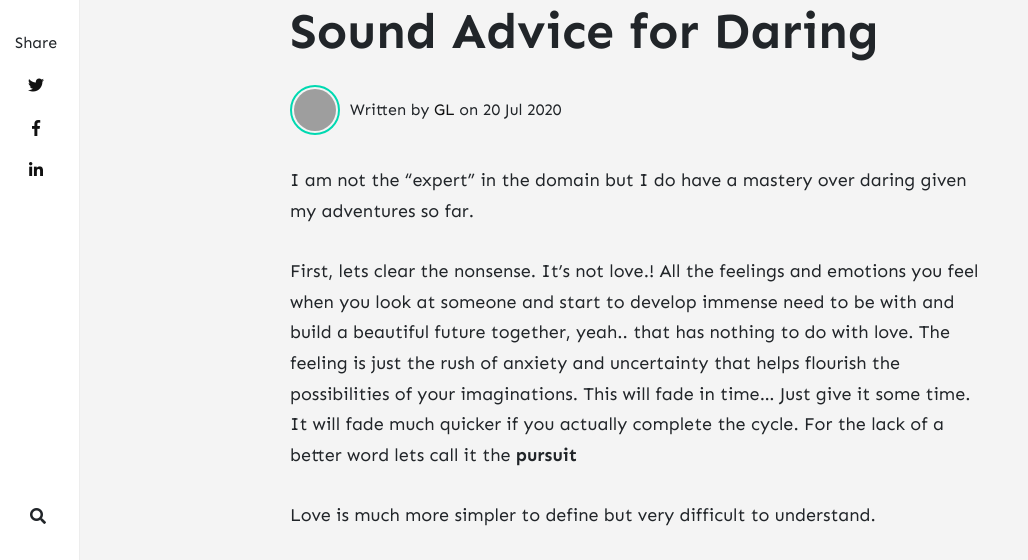
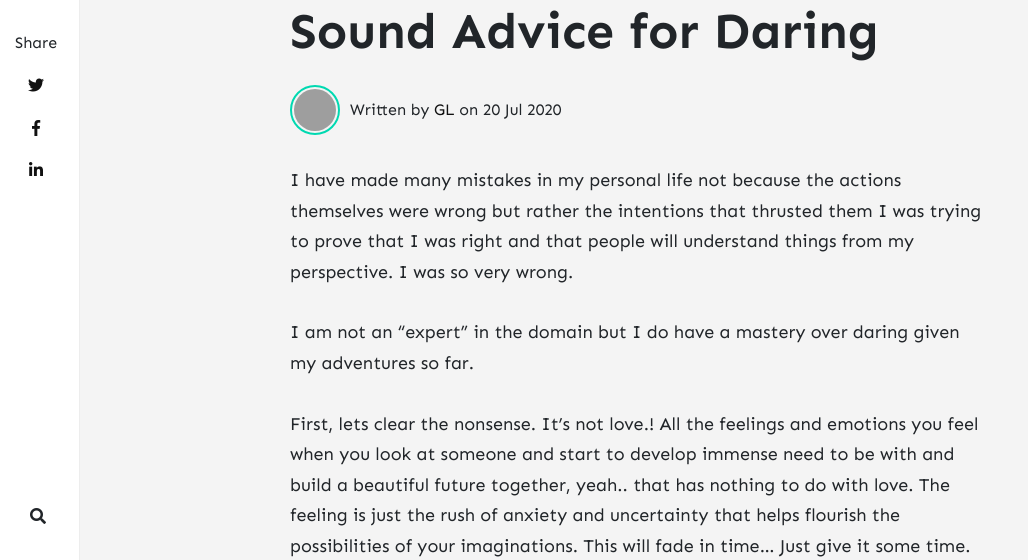
Before and after one commit to gowrav/gowrav.github.io, a Jekyll site: the page built from _posts/2020-07-20-sound-advice-for-daring.md, in a window 1280 px wide and 900 px high, cut to the strip 340-900 px from the top of the window. Shown: the whole strip, without its empty margins (0-1028 px from the left). Built offline with Jekyll 4.4.1, drawn with Linux system fonts in a browser that asks for light colours; nearby versions of some CDN libraries; comment, search, counter and statistics services are not loaded; grey boxes are pictures that could not be loaded.

Commit message:
Update 2020-07-20-sound-advice-for-daring.md

```diff
--- a/_posts/2020-07-20-sound-advice-for-daring.md
+++ b/_posts/2020-07-20-sound-advice-for-daring.md
@@ -9,7 +9,9 @@ description: ""
 rating:
 ---
 
-I am not the "expert" in the domain but I do have a mastery over daring given my adventures so far.
+I have made many mistakes in my personal life not because the actions themselves were wrong but rather the intentions that thrusted them I was trying to prove that I was right and that people will understand things from my perspective. I was so very wrong.
+
+I am not an "expert" in the domain but I do have a mastery over daring given my adventures so far.
 
 First, lets clear the nonsense. It's not love.!
 All the feelings and emotions you feel when you look at someone and start to develop immense need to be with and build a beautiful future together, yeah.. that has nothing to do with love.
```
